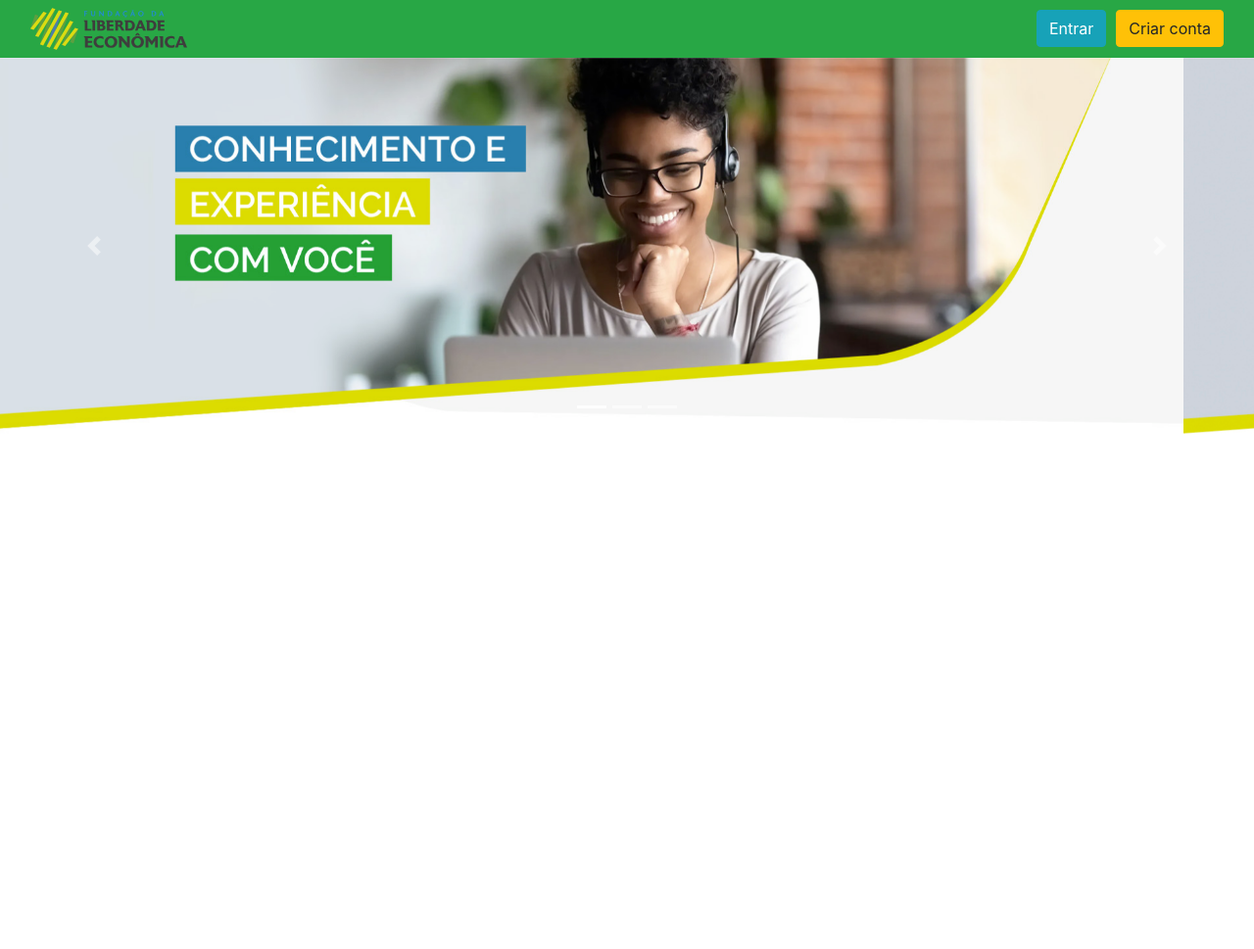
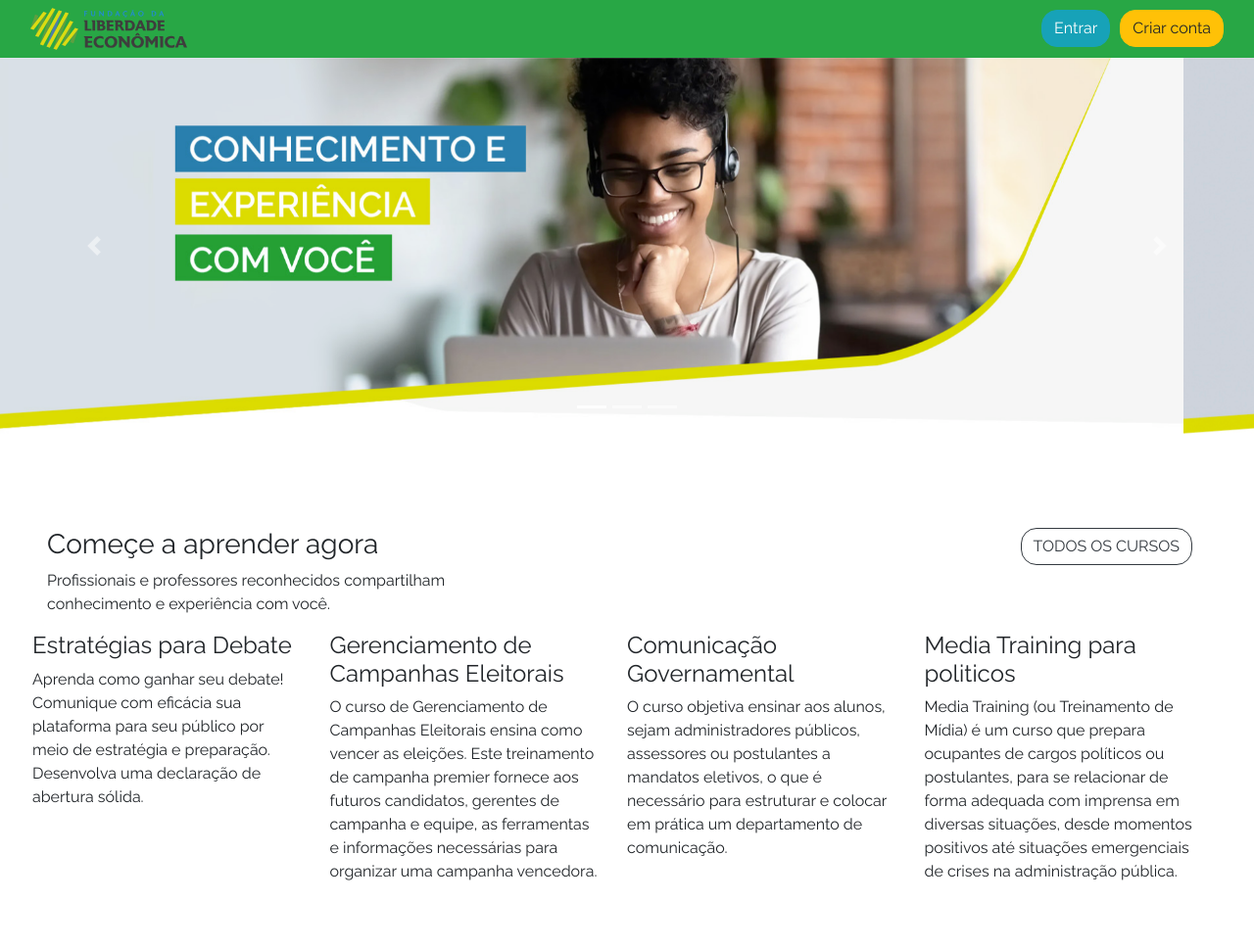
Before and after one commit to m1n3r0x/Teste-Middag, a website: page index.html in a window 1280 px wide. Shown: the whole page at 98% size. Before the commit the page ends 800 px from the top, so only its background shows below. Drawn offline with nearby package versions, Linux system fonts and the light colour scheme.

Commit message:
Segundo commit, Sections. Entendendo cards com bootstrap

```diff
--- a/_scss/main.scss
+++ b/_scss/main.scss
@@ -0,0 +1,9 @@
+@import url('https://fonts.googleapis.com/css2?family=Barlow+Condensed&family=Raleway:wght@100;300;400&display=swap');
+
+body {
+    font-family:'Raleway';
+}
+
+.custonbtn{
+    border-radius: 1rem;
+}
--- a/index.html
+++ b/index.html
@@ -8,36 +8,36 @@
     <title>FLE Cursos</title>
   </head>
   <body>
-    <nav class="navbar navbar-fixed-top navbar-expand-lg navbar-light bg-success ">
+    <nav class="navbar navbar-fixed-top navbar-expand-lg navbar-dark bg-success ">
         <div class="container-fluid">
-                <a class= "navbar-brand d-none d-md-flex align-itens-center m-0 mr-4 p-0 aabtn" href="#">
+                <a class= "navbar-brand d-none d-lg-block align-itens-center m-0 mr-4 p-0 " href="#">
                     <img src="/_img/logo-fle.svg" width="160" height="42.5" alt="#">
                 </a>
             <button class="navbar-toggler" type="button" data-toggle="collapse" data-target="#navbarSite">
                 <span class="navbar-toggler-icon"></span>
-                <div class="collapse navbar-collapsse" id="navbarSite">
-                    <ul class="navbar-nav">
+                <div class="collapse navbar-collapsse ml-auto fonte" id="navbarSite">
+                    <ul class="navbar-nav ">
                         <li class="nav-item">
-                            <a class="nav-link" href="#">MEU PAINEL</a>
+                            <a class="nav-link text-light" href="#">MEU PAINEL</a>
                         </li>
                         <li class="nav-item">
-                            <a class="nav-link" href="#">CURSOS</a>
+                            <a class="nav-link text-light" href="#">CURSOS</a>
                         </li>
                         <li class="nav-item">
-                            <a class="nav-link" href="#">A PLATAFORMA</a>
+                            <a class="nav-link text-light" href="#">A PLATAFORMA</a>
                         </li>
                         <li class="nav-item">
-                            <a class="nav-link" href="#">SOBRE A FLE</a>
+                            <a class="nav-link text-light" href="#">SOBRE A FLE</a>
                         </li>
                         <li class="nav-item">
-                            <a class="nav-link" href="#">NOSSO BLOG</a>
+                            <a class="nav-link text-light" href="#">NOSSO BLOG</a>
                         </li>
                     </ul>
                 </div>
             </button>
             <div class="d-flex align-items-stretch usermenu-container" data-region="usermenu" style="gap: 10px;">
-                <a href="#" class="btn btn-info">Entrar</a>
-                <a href="#" class="btn btn-warning text-black">Criar conta</a>
+                <a href="#" class="btn btn-info custonbtn">Entrar</a>
+                <a href="#" class="btn btn-warning text-black custonbtn">Criar conta</a>
             </div>
         </div>
     </nav>
@@ -67,6 +67,62 @@
           <span class="sr-only">Next</span>
         </button>
     </div>
+    <section>
+        <div class= "container-fluid row mt-5 mb-5 p-5">
+          <div class= " col">
+            <h3>Começe a aprender agora</h3>
+            <p>Profissionais e professores reconhecidos compartilham<br> conhecimento e experiência com você.</p>
+          </div>
+          <div>
+            <a href="#" type="button" class=" btn btn-outline-dark container-fluid col text-right custonbtn">TODOS OS CURSOS<span></span></a>
+          </div>
+          <div class="row">
+            <div class="col">
+              <div>
+
+              </div>
+              <h4>Estratégias para Debate</h4>
+              <p>Aprenda como ganhar seu debate! Comunique com eficácia sua plataforma para seu público por meio de estratégia e preparação. Desenvolva uma declaração de abertura sólida.</p>
+              <div>
+
+              </div>
+            </div>
+            <div class="col">
+              <div>
+
+              </div>
+              <h4>Gerenciamento de Campanhas Eleitorais</h4>
+              <p>O curso de Gerenciamento de Campanhas Eleitorais ensina como vencer as eleições. Este treinamento de campanha premier fornece aos futuros candidatos, gerentes de campanha e equipe, as ferramentas e informações necessárias para organizar uma campanha vencedora.</p>
+              <div>
+
+              </div>
+            </div>
+            <div class="col">
+              <div>
+
+              </div>
+              <h4>Comunicação Governamental</h4>
+              <p>O curso objetiva ensinar aos alunos, sejam administradores públicos, assessores ou postulantes a mandatos eletivos, o que é necessário para estruturar e colocar em prática um departamento de comunicação.</p>
+              <div>
+
+              </div>
+            </div>
+            <div class="col">
+              <div>
+
+              </div>
+              <h4>Media Training para politicos</h4>
+              <p>Media Training (ou Treinamento de Mídia) é um curso que prepara ocupantes de cargos políticos ou postulantes, para se relacionar de forma adequada com imprensa em diversas situações, desde momentos positivos até situações emergenciais de crises na administração pública.</p>
+              <div>
+
+              </div>
+            </div>
+          </div>
+        </div>
+    </section>
+    <section>
+
+    </section>
     <script src="/node_modules/jquery/dist/jquery.js" crossorigin="anonymous"></script>
     <script src="/node_modules/popper.js/dist/umd/popper.js"></script>
     <script src="/node_modules/bootstrap/dist/js/bootstrap.js"></script>
```
Also changed, not shown: _scss/main.css, 1 other file.
